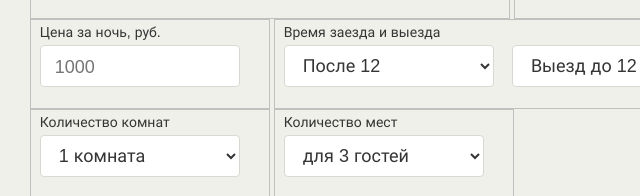
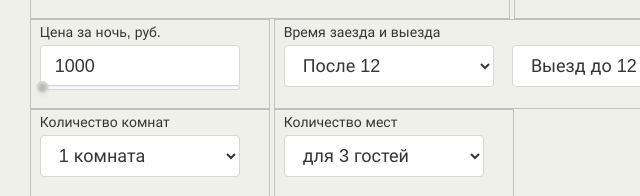
Before and after one commit to htmlacademy-javascript/1573711-keksobooking-27, a website with bundled scripts: page index.html in a window 1280 px wide. Shown: the part 1018-1214 px from the top of the page, 92-732 px from the left. Built offline with nearby package versions, Linux system fonts and the light colour scheme.

Commit message:
Пишет слайдер цены

```diff
--- a/index.html
+++ b/index.html
@@ -6,6 +6,7 @@
   <link rel="stylesheet" href="css/style.css">
   <link rel="shortcut icon" href="favicon.ico" type="image/x-icon">
   <link rel="stylesheet" href="./vendor/leaflet/leaflet.css">
+  <link rel="stylesheet" href="./vendor/nouislider/nouislider.css">
   <title>Кексобукинг</title>
 </head>
 <body>
@@ -230,6 +231,7 @@
     </div>
   </template>
 
+  <script src="./vendor/nouislider/nouislider.js"></script>
   <script src="./vendor/leaflet/leaflet.js"></script>
   <script src="./vendor/pristine/pristine.min.js"></script>
   <script src="./js/main.js" type="module"></script>
--- a/js/ad_form.js
+++ b/js/ad_form.js
@@ -72,6 +72,7 @@ const typeOption = {
 function onTypeChange () {
   adFormPrice.placeholder = typeOption[adFormType.value];
 }
+
 adFormType.addEventListener('change', onTypeChange);
 
 function validateType () {
@@ -87,6 +88,33 @@ pristine.addValidator(
   validateType,
   validateTypeDescription
 );
+
+// No UI Price slider
+
+const sliderElement = document.querySelector('.ad-form__slider');
+
+noUiSlider.create(sliderElement, {
+  range: {
+    min: 0,
+    max: 100000,
+  },
+  start: 1000,
+  step: 10,
+  connect: 'lower',
+  format: {
+    to: function (value) {
+      return value.toFixed(0);
+    },
+    from: function (value) {
+      return parseFloat(value);
+    },
+  },
+});
+
+sliderElement.noUiSlider.on('update', () => {
+  adFormPrice.value = sliderElement.noUiSlider.get();
+  pristine.validate(adFormPrice);
+});
 
 // Validate checkin and checkout
 
--- a/js/main.js
+++ b/js/main.js
@@ -1,5 +1,5 @@
 import './data.js';
-// import './ads_generator.js';
+import './ads_generator.js';
 import './form.js';
 import './ad_form.js';
 import './map.js';
--- a/js/map.js
+++ b/js/map.js
@@ -72,7 +72,7 @@ adsArrow.forEach((offer) => {
 
   adMarker
     .addTo(map);
-// .bindPopup(createPopup(offer));
+  // .bindPopup(createPopup(offer));
 
 // Функция выше не работает
 // В попап вообще ничего не отрисовывается
```
